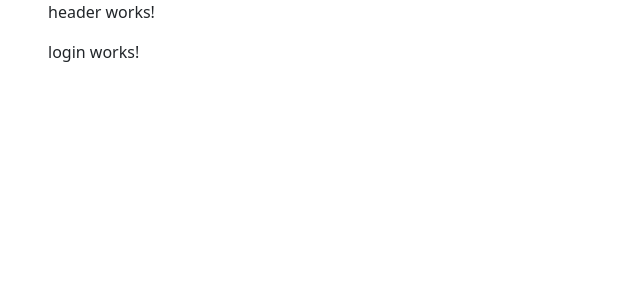
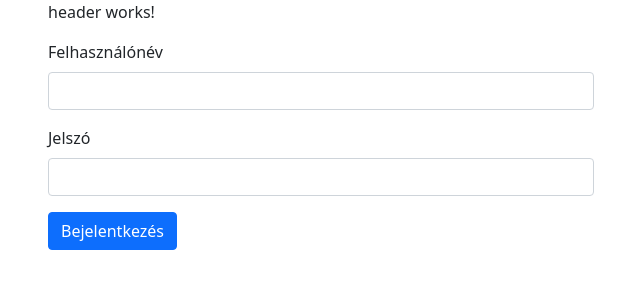
Before and after one commit to antarn88/MXCAngularTask, an Angular app: page /login in a window 1280 px wide. Shown: the top 300 px of the page, without its empty margins (319-959 px from the left). Built offline with nearby package versions, Linux system fonts and the light colour scheme.

Commit message:
Added a base login form

```diff
--- a/src/app/page/login/login.component.html
+++ b/src/app/page/login/login.component.html
@@ -1 +1,11 @@
-<p>login works!</p>
+<form #loginForm="ngForm" (ngSubmit)="onSubmit(loginForm)">
+  <div class="mb-3">
+    <label for="username" class="form-label">Felhasználónév</label>
+    <input type="text" class="form-control" id="username" name="userName" ngModel>
+  </div>
+  <div class="mb-3">
+    <label for="password" class="form-label">Jelszó</label>
+    <input type="password" class="form-control" id="password" name="password" ngModel>
+  </div>
+  <button type="submit" class="btn btn-primary">Bejelentkezés</button>
+</form>
--- a/src/app/page/login/login.component.ts
+++ b/src/app/page/login/login.component.ts
@@ -1,4 +1,5 @@
 import { Component, OnInit } from '@angular/core';
+import { NgForm } from '@angular/forms';
 
 @Component({
   selector: 'app-login',
@@ -7,9 +8,15 @@ import { Component, OnInit } from '@angular/core';
 })
 export class LoginComponent implements OnInit {
 
+  loginData: { userName: string, password: string; } = { userName: '', password: '' };
+
   constructor() { }
 
   ngOnInit(): void {
   }
 
+  onSubmit(form: NgForm): void {
+    this.loginData = form.value;
+  }
+
 }
```
